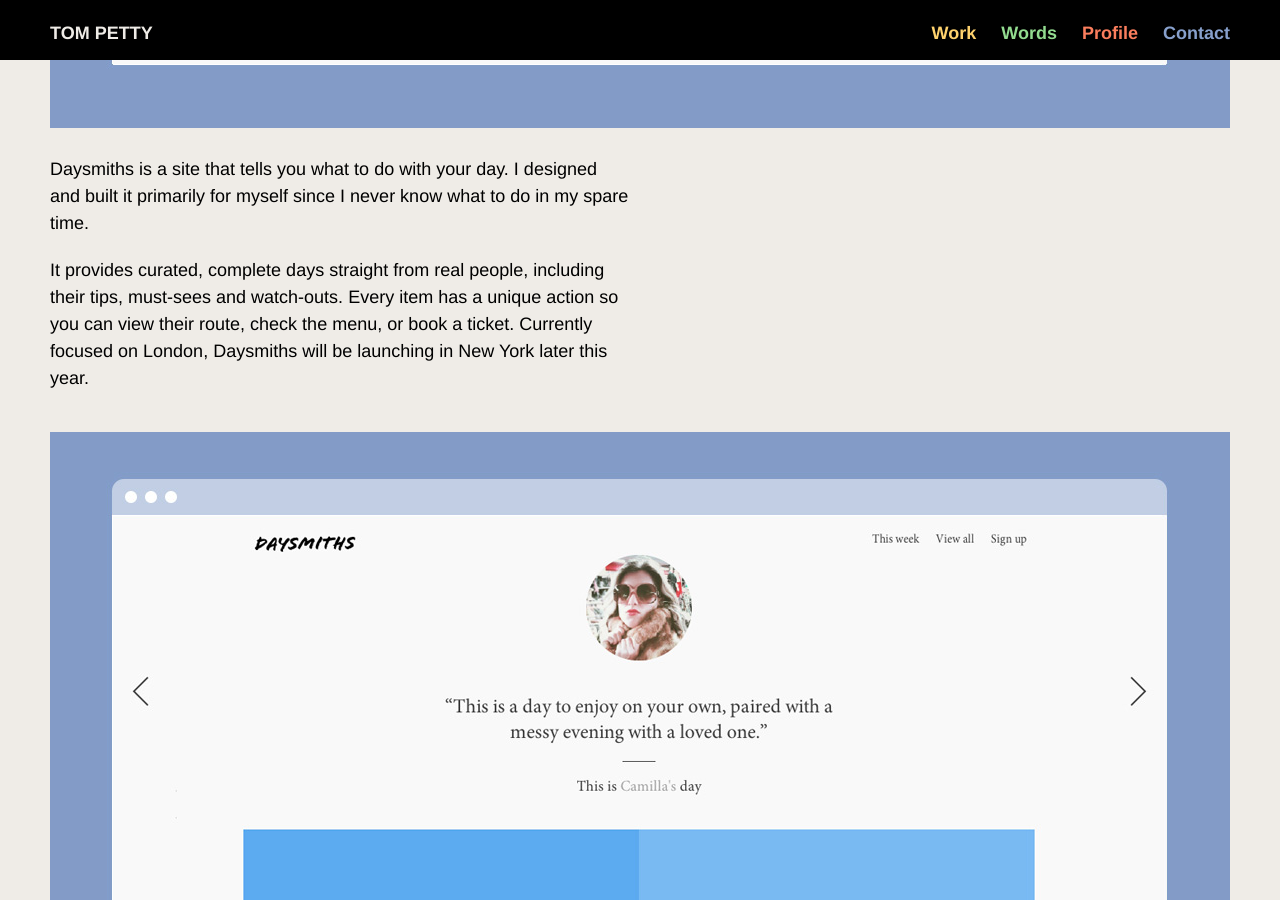
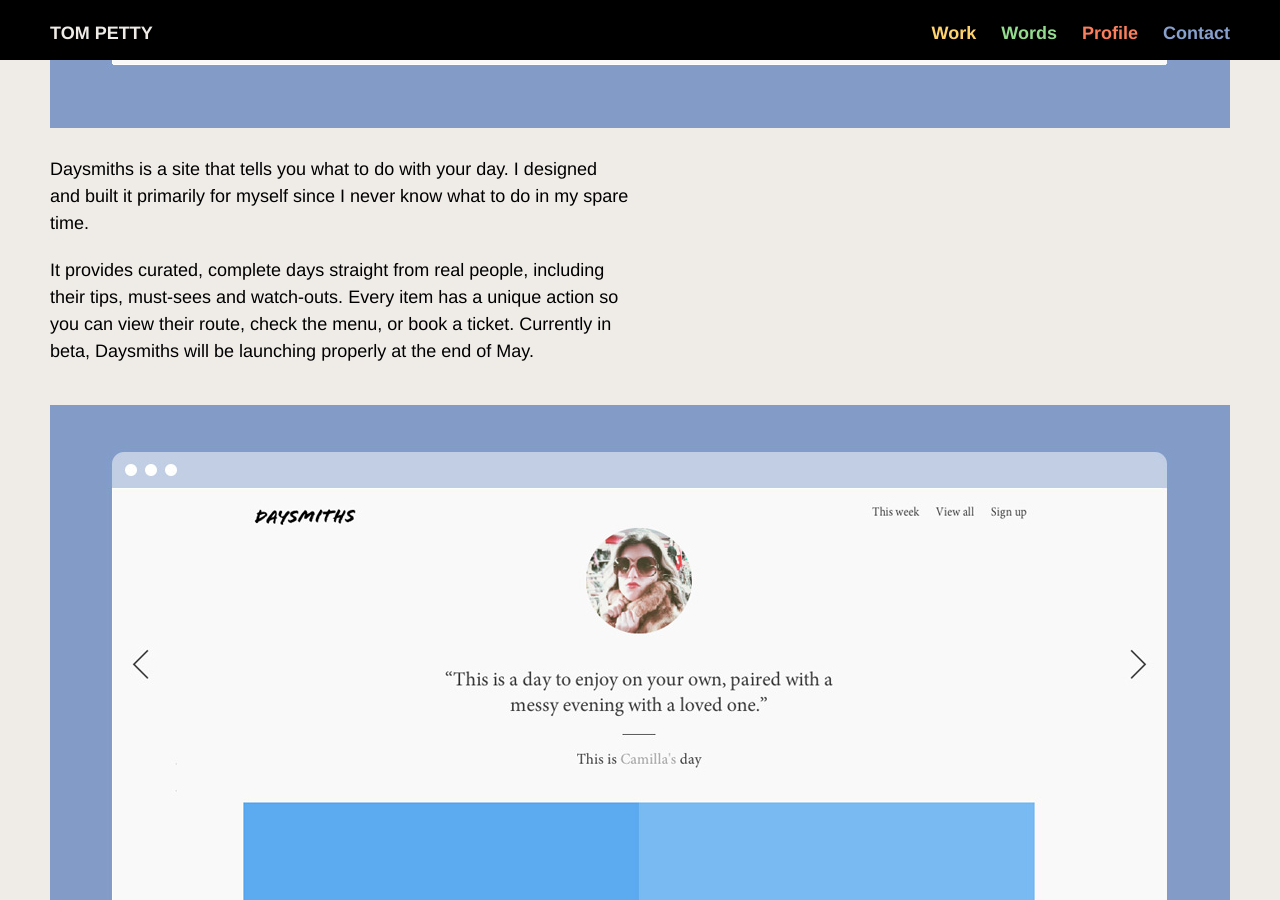
Before and after one commit to anothertompetty/portfolio, a Jekyll site: the page built from daysmiths.html, in a window 1280 px wide and 900 px high, scrolled down 1257 px. Built offline with Jekyll 4.4.1, drawn with Linux system fonts in a browser that asks for light colours; nearby versions of some CDN libraries; Markdown is read by kramdown in place of the engine named in the settings.

Commit message:
updating project story

```diff
--- a/daysmiths.html
+++ b/daysmiths.html
@@ -22,7 +22,7 @@ layout: default
 
 		<p class="left">Daysmiths is a site that tells you what to do with your day. I designed and built it primarily for myself since I never know what to do in my spare time.</p>
 
-		<p class="left">It provides curated, complete days straight from real people, including their tips, must-sees and watch-outs. Every item has a unique action so you can view their route, check the menu, or book a ticket. Currently focused on London, Daysmiths will be launching in New York later this year.</p>
+		<p class="left">It provides curated, complete days straight from real people, including their tips, must-sees and watch-outs. Every item has a unique action so you can view their route, check the menu, or book a ticket. Currently in beta, Daysmiths will be launching properly at the end of May.</p>
 
 		<img src="img/daysmiths/daysmiths2.jpg">
 
```
